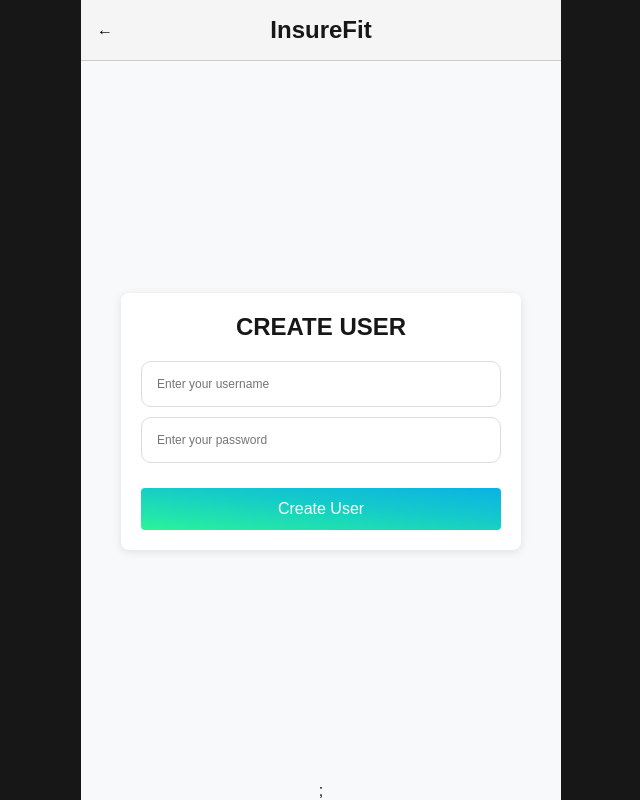
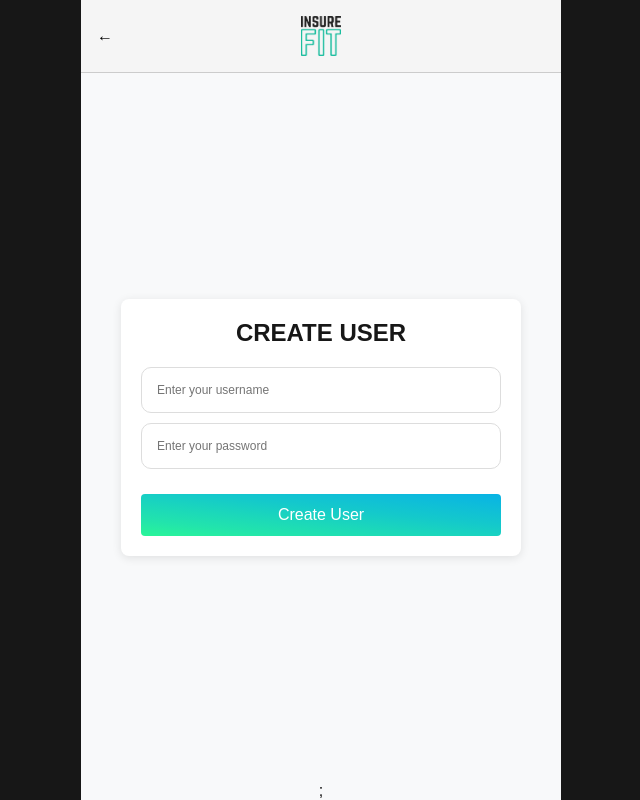
Before and after one commit to Sivasguhan/InsureFit, a Next.js app: page /register in a window 1280 px wide. Shown: the whole page, without its empty margins (319-959 px from the left). Built offline with nearby package versions, Linux system fonts and the light colour scheme.

Commit message:
added error message

```diff
--- a/src/app/components/ScreenContainer/index.js
+++ b/src/app/components/ScreenContainer/index.js
@@ -1,4 +1,5 @@
 import { useRouter } from 'next/navigation';
+import Image from 'next/image';
 
 export default function ScreenContainer({ children }) {
     const router = useRouter();
@@ -8,7 +9,12 @@ export default function ScreenContainer({ children }) {
                 <button onClick={() => router.back()} className='backButton'>
                     &#8592;
                 </button>
-                <span className='headerTitle'>InsureFit</span>
+                <Image
+                    src="/img/logo.png"
+                    width={40}
+                    height={40}
+                    alt="Picture of the author"
+                />
             </header>
             <div className="screenContainer">
                 {children}
--- a/src/app/components/UserForm/index.js
+++ b/src/app/components/UserForm/index.js
@@ -4,7 +4,7 @@ import { Formik, Form, Field, ErrorMessage } from 'formik';
 import * as Yup from 'yup';
 import styles from './userform.module.scss';
 
-const UserForm = ({ isCreateMode, onSubmitForm }) => {
+const UserForm = ({ isCreateMode, onSubmitForm, error }) => {
   const initialValues = {
     username: '',
     password: '',
@@ -53,6 +53,7 @@ const UserForm = ({ isCreateMode, onSubmitForm }) => {
               <button id="submit"type="submit" className={styles.submitButton}>
                 {isCreateMode ? 'Create User' : 'Login'}
               </button>
+              {error && <p style={{ color: "red" }}>{error}</p>}
             </Form>
           )}
         </Formik>
--- a/src/app/globals.scss
+++ b/src/app/globals.scss
@@ -73,13 +73,6 @@ a {
       cursor: pointer;
       color: #000;
     }
-
-    .headerTitle {
-      margin: 0;
-      font-size: 1.5rem;
-      font-weight: bold;
-      text-align: center;
-    }
   }
 
   .screenContainer {
--- a/src/app/page.js
+++ b/src/app/page.js
@@ -49,7 +49,7 @@ export default function Home() {
               />
             </div>
             <Link
-              href="/login"
+              href="/register"
               className={styles.userSelect}
             >
               <Image
@@ -61,7 +61,7 @@ export default function Home() {
               New User
             </Link>
             <Link
-              href="/register"
+              href="/login"
               className={styles.userSelect}
             >
               <Image
--- a/src/app/register/page.js
+++ b/src/app/register/page.js
@@ -5,6 +5,7 @@ import UserForm from "../components/UserForm";
 
 const RegisterPage = () => {
   const router = useRouter();
+  const [error, setError] = useState(null);
   const [loading, setLoading] = useState(false);
 
   useEffect(() => {
@@ -27,6 +28,7 @@ const RegisterPage = () => {
   };
 
   const onSubmitForm = async (formData) => {
+    setError(null);
     try {
       setLoading(true);
       const response = await fetch(
@@ -54,16 +56,16 @@ const RegisterPage = () => {
       if (response.ok && data) {
         router.push('/upload-file');
       } else {
-        console.error('Error in API response:', data);
+        setError("Failed to create user");
       }
     } catch (error) {
-      console.error('Error during API call:', error);
+      setError(error);
     } finally {
       setLoading(false);
     }
   };
 
-  return <UserForm isCreateMode={true} onSubmitForm={onSubmitForm}/>;
+  return <UserForm isCreateMode={true} onSubmitForm={onSubmitForm} error={error}/>;
 };
 
 export default RegisterPage;
```
Also changed, not shown: src/app/login/page.js (+7 -2 lines).
